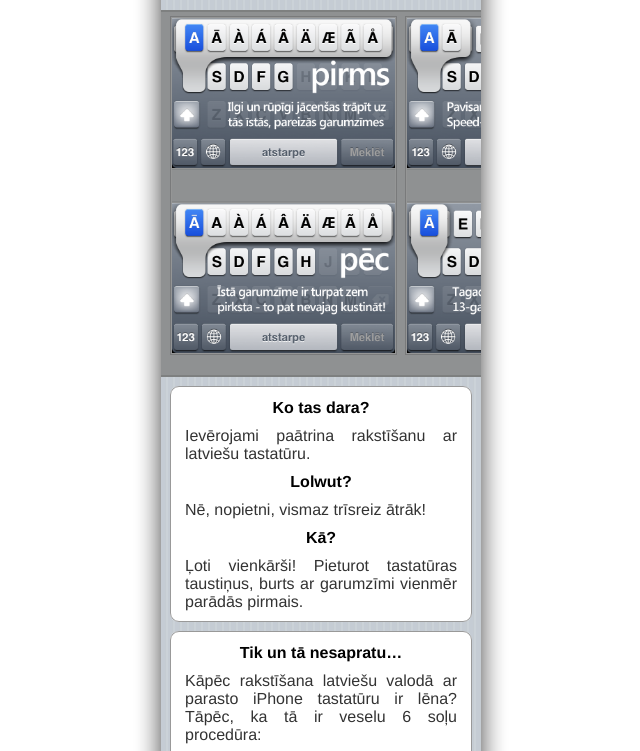
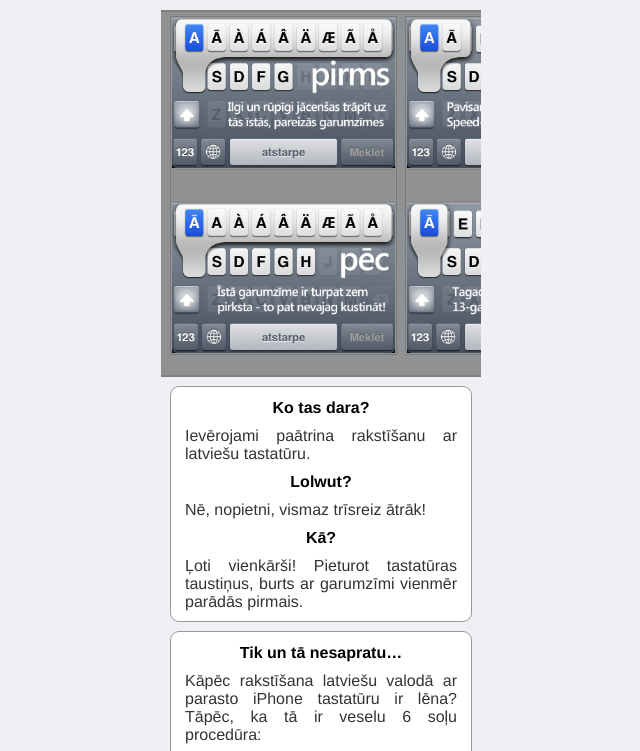
Before and after one commit to kausters/repo, a plain HTML site: page www/keyspeed/index.htm in a window 1280 px wide. Shown: the top 751 px of the page, without its empty margins (319-959 px from the left). Drawn offline with Linux system fonts and the light colour scheme; a script that the page names is missing.

Commit message:
Remove pinstripes

```diff
--- a/www/keyspeed/index.htm
+++ b/www/keyspeed/index.htm
@@ -5,7 +5,7 @@
     <meta http-equiv="Content-Type" content="text/html; charset=UTF-8" />
 	<base target="_blank"/>
 
-</head><body class="pinstripe" onLoad="onTextContentLoaded();">
+</head><body onLoad="onTextContentLoaded();">
 <panel>
 
     <div class="horizontal-scroll-wrapper" id="scroller"></div>
--- a/www/style.css
+++ b/www/style.css
@@ -29,12 +29,11 @@ panel > block {
 .cydia-only {
 	display:none
 }
-body.pinstripe {
+body {
 	padding: 10px 0 0;
-	background:#fff url(background.png) repeat-y top center;
+	background: #efeff4;
 }
 @media screen and (max-device-width: 480px) {
-	body.pinstripe { background: #c7ced5 url(http://cache.saurik.com/menes/pinstripes.png); }
 	panel { background:transparent }
 	.cydia-only { display:block }
 	.browser-only { display:none }
```
Also changed, not shown: www/keycleaner/index.htm (+1 -1 lines), www/background.png (deleted), www/pinstripes.png (deleted).
